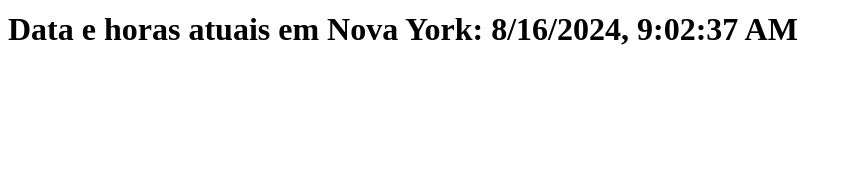
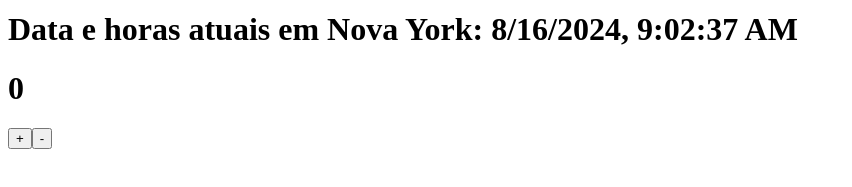
Before and after one commit to joaomanuelpe/AulaReact01, a React (Create React App) app: page / in a window 1280 px wide. Shown: the part 127-314 px from the top of the page, without its empty margins (0-852 px from the left). Built offline with nearby package versions, Linux system fonts and the light colour scheme.

Commit message:
resolvendo o exercicio e conhecendo a sintaxe JSX

```diff
--- a/src/App.js
+++ b/src/App.js
@@ -1,11 +1,14 @@
 import Data from './meusComponentes/Data';
+import Contador from './meusComponentes/ContadorV2';
 
 function App() {
   return (
     <div className="App">
-      <Data texto="Data e hora atuais no Brasil: " timeZone = "-3"/>
-      <Data texto ="Data e hora atuais em Londres:" timeZone = "1"/>
-      <Data texto="Data e horas atuais em Nova York:" timeZone = "-4"/>
+      <Data texto="Data e hora atuais no Brasil: " timeZone = {-3.00}/>
+      <Data texto ="Data e hora atuais em Londres:" timeZone = {1.00}/>
+      <Data texto="Data e horas atuais em Nova York:" timeZone = {-4.00}/>
+      <Contador />
+
     </div>
   );
 }
--- /dev/null
+++ b/src/meusComponentes/ContadorV2.jsx
@@ -0,0 +1,36 @@
+import { useState } from "react";
+
+export default function Contador(props) {
+    const [valor, setValor] = useState(0); //hook useState, define o valor inicial da váriavel.
+    //E o método render? É o que a função retorna!
+
+    function incrementar() {
+        setValor(valor + 1);
+    }
+
+    function decrementar() {
+        valor > 0 ? setValor(valor - 1) : setValor(0);
+    }
+
+    return (
+        <div>
+            <div className="visor">
+                <h1>
+                    {valor}
+                </h1>
+            </div>
+            <div className="botoes">
+                <button onClick={() => {
+                    incrementar();
+                }}>
+                    +
+                </button>
+                <button onClick={() => {
+                    decrementar();
+                }}>
+                    -
+                </button>
+            </div>
+        </div>
+    )
+}
--- a/src/meusComponentes/Data.js
+++ b/src/meusComponentes/Data.js
@@ -37,6 +37,6 @@
     render() {
         return (
             <h1>{this.props.texto || ""} {this.state.dataAtual}</h1>
-        )
+            )
     }
 }
```
Also changed, not shown: src/meusComponentes/Contador.js (added, +39 -0 lines).
